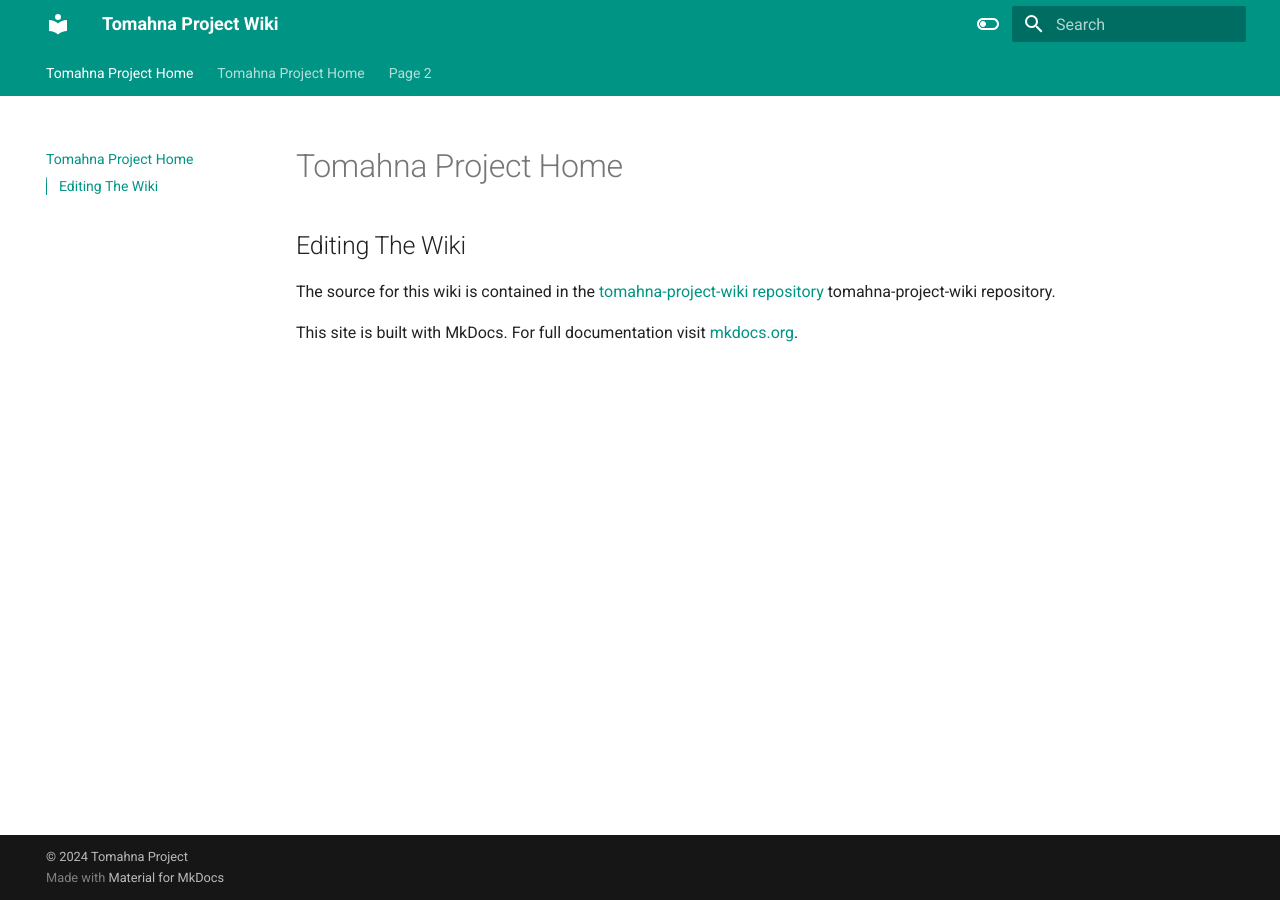
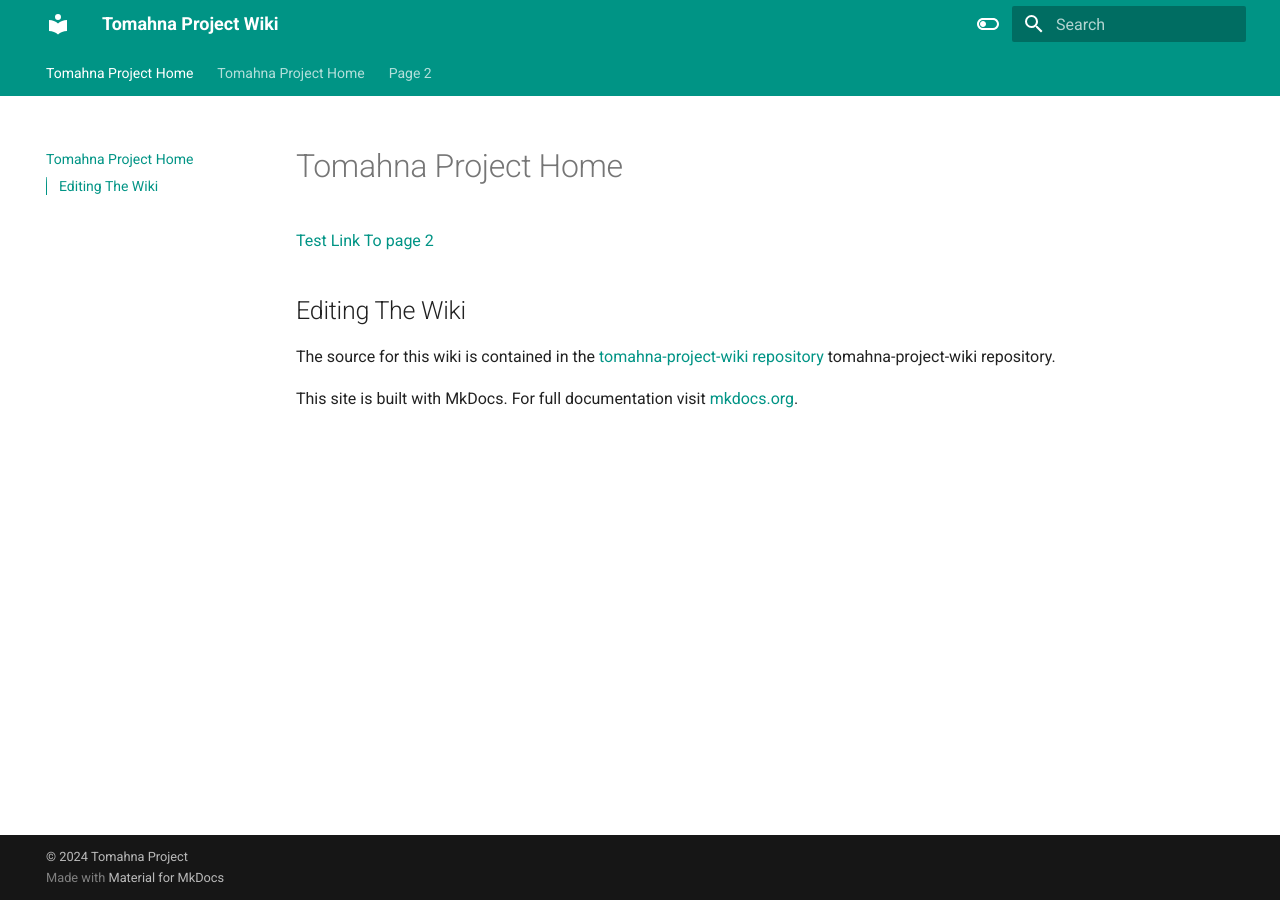
Before and after one commit to TomahnaProject/tomahna-project-wiki, an MkDocs documentation site: the page built from docs/index.md, in a window 1280 px wide. Built offline with MkDocs 1.6.1 and Material for MkDocs 9.7.7, drawn with Linux system fonts in a browser that asks for light colours.

Commit message:
Testing page to page links

```diff
--- a/docs/index.md
+++ b/docs/index.md
@@ -1,6 +1,6 @@
 # Tomahna Project Home
 
-
+[Test Link To page 2](page2.md)
 
 ## Editing The Wiki
 The source for this wiki is contained in the [tomahna-project-wiki repository](https://github.com/TomahnaProject/tomahna-project-wiki) tomahna-project-wiki repository.
```
